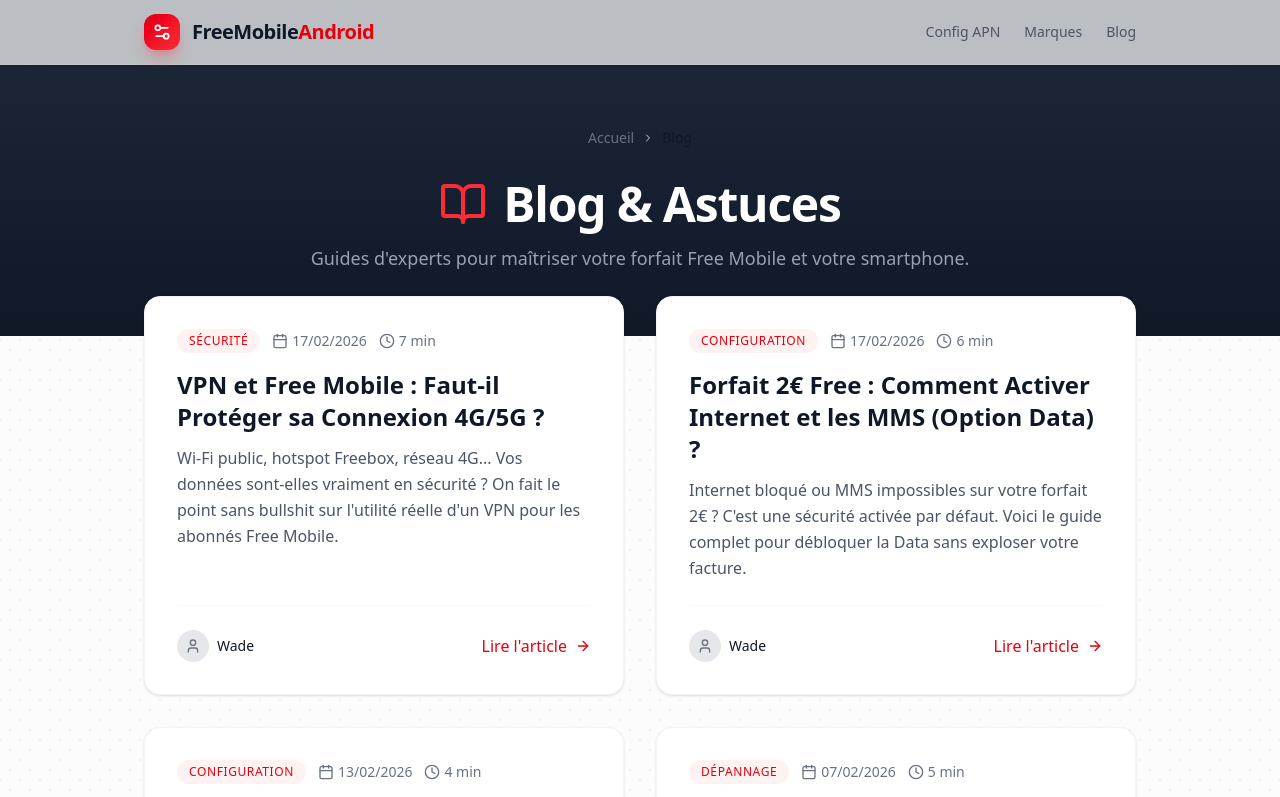
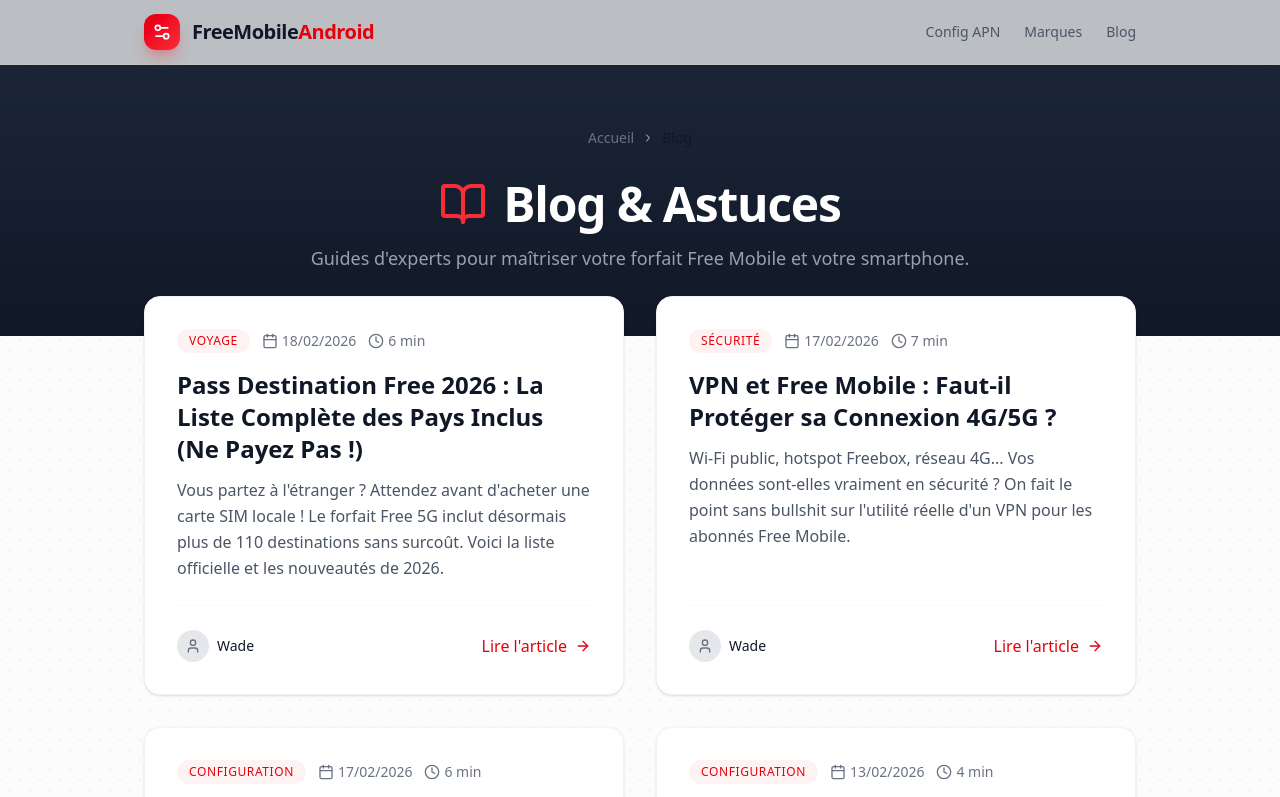
Before and after one commit to baguettecroissant/freemobileandroid, a Next.js app: page /blog in a window 1280 px wide. Shown: the top 797 px of the page. Built offline with nearby package versions, Linux system fonts and the light colour scheme.

Commit message:
feat(blog): add pass destination free 2026 post

```diff
--- a/data/posts.ts
+++ b/data/posts.ts
@@ -12,6 +12,73 @@ export interface BlogPost {
 }
 
 export const posts: BlogPost[] = [
+  {
+    slug: "pass-destination-free-liste-pays-inclus-2026",
+    title: "Pass Destination Free 2026 : La Liste Complète des Pays Inclus (Ne Payez Pas !)",
+    excerpt: "Vous partez à l'étranger ? Attendez avant d'acheter une carte SIM locale ! Le forfait Free 5G inclut désormais plus de 110 destinations sans surcoût. Voici la liste officielle et les nouveautés de 2026.",
+    date: "2026-02-18",
+    author: "Wade",
+    readTime: "6 min",
+    category: "Voyage",
+    image: "/blog_pass_destination_free_2026.png",
+    imagePrompt: "High-tech 3D isometric world map, highlighting countries included in Free Mobile roaming with glowing red pins and zones. Floating 5G logos and data packets traveling between continents. Glassmorphism style, Free Mobile red and white brand colors, clean light studio background, travel theme but highly technical and modern, 8k resolution",
+    content: `
+      <p>C'est le cauchemar de tout voyageur : atterrir à l'autre bout du monde, activer ses données mobiles pour commander un Uber, et recevoir un SMS de l'opérateur annonçant <strong>45€ de hors-forfait</strong> pour 3 Mo de data.</p>
+      <p>C'est là que le <strong>Forfait Free 5G (19,99€)</strong> écrase la concurrence. Avec son enveloppe de <strong>35 Go d'Internet en 4G/5G</strong> utilisable dans plus de <strong>110 destinations</strong>, c'est littéralement le meilleur forfait voyage du marché en 2026.</p>
+      <p>Mais attention : tous les pays ne sont pas logés à la même enseigne. Voici la liste officielle et à jour pour préparer vos valises sereinement.</p>
+
+      <h2>1. L'Europe et les DOM : C'est "Comme à la Maison"</h2>
+      <p>Ici, c'est simple. Dans l'Union Européenne et les DOM, vous utilisez votre forfait (appels, SMS, Internet) exactement comme en France, sans surcoût.</p>
+      <ul>
+        <li><strong>Union Européenne (27 pays) :</strong> Allemagne, Autriche, Belgique, Bulgarie, Chypre, Croatie, Danemark, Espagne, Estonie, Finlande, Grèce, Hongrie, Irlande, Italie, Lettonie, Lituanie, Luxembourg, Malte, Pays-Bas, Pologne, Portugal, République Tchèque, Roumanie, Slovaquie, Slovénie, Suède.</li>
+        <li><strong>DOM :</strong> Guadeloupe, Guyane française, Martinique, Mayotte, La Réunion.</li>
+        <li><strong>Les "Bonus" Free :</strong> Royaume-Uni (toujours inclus malgré le Brexit !), Suisse, Norvège, Islande, Ukraine (depuis 2022).</li>
+      </ul>
+
+      <h2>2. Le Reste du Monde : La Liste XXL (35 Go inclus)</h2>
+      <p>C'est ici que Free Mobile fait la différence. Là où SFR ou Orange vous facturent des "Packs Voyage" hors de prix, Free inclut ces destinations dans votre forfait de base. Vous avez <strong>35 Go</strong> de data (au-delà, c'est bloqué ou facturé, donc surveillez votre conso !).</p>
+
+      <h3>🌎 Amériques</h3>
+      <p>Argentine, Bolivie, Brésil, Canada, Chili, Colombie, Costa Rica, Él Salvador, États-Unis (USA), Mexique, Nicaragua, Panama, Pérou, Uruguay, Venezuela...</p>
+      <div class="bg-red-50 border-l-4 border-red-500 p-4 my-4">
+        <p class="font-bold text-red-800">⚠️ Attention aux USA :</p>
+        <p class="text-red-700 mt-1">Les réseaux 2G/3G sont éteints aux États-Unis. Votre téléphone DOIT être compatible <strong>VoLTE</strong> pour passer des appels. Vérifiez votre modèle dans notre <a href="/marques" class="text-red-800 font-bold hover:underline">liste des marques compatibles</a>.</p>
+      </div>
+
+      <h3>🌏 Asie & Océanie</h3>
+      <p>Australie, Chine, Corée du Sud, Inde, Indonésie, Israël, Japon, Kazakhstan, Malaisie, Nouvelle-Zélande, Philippines, Sri Lanka, Thaïlande, Turquie, Vietnam...</p>
+
+      <h3>🌍 Afrique & Moyen-Orient</h3>
+      <p>Afrique du Sud, Algérie, Arabie Saoudite, Arménie, Égypte, Émirats Arabes Unis (Dubaï/Abu Dhabi), Géorgie, Koweït, Madagascar, Sénégal, Tunisie...</p>
+      <p><em>Note : Cette liste évolue régulièrement. Consultez toujours votre Espace Abonné avant de partir.</em></p>
+
+      <h2>3. Checklist Avant le Départ (Ne sautez pas cette étape !)</h2>
+      <p>Avoir le bon forfait ne suffit pas. Si vous ne configurez pas votre téléphone, vous n'aurez aucun réseau. Faites ces 3 vérifications à l'aéroport :</p>
+
+      <ol>
+        <li><strong>Activez l'option "Voyage" (si nécessaire) :</strong> Connectez-vous à votre Espace Abonné. Dans "Mes Options", vérifiez si l'option "Voyage" ou "Communication à l'international" est activée. C'est surtout vital pour le forfait 2€, mais vérifiez quand même.</li>
+        <li><strong>Activez l'Itinérance des Données (Roaming) :</strong> Sur votre smartphone, allez dans <em>Paramètres > Réseaux Mobiles</em> et activez <strong>"Données en itinérance"</strong>. Sans ça, internet restera bloqué à la frontière.</li>
+        <li><strong>Vérifiez vos APN :</strong> C'est la cause n°1 des pannes à l'étranger. Si votre APN est mal configuré, vous aurez des appels mais pas d'internet. Suivez notre guide <a href="/configurer-apn" class="text-red-600 font-bold hover:underline">Configuration APN Free Mobile</a> pour être sûr.</li>
+      </ol>
+
+      <h2>Foire Aux Questions (FAQ)</h2>
+      <p><strong>Q : La 5G fonctionne-t-elle à l'étranger ?</strong><br>
+      R : Oui, dans de plus en plus de pays (USA, Canada, Portugal, etc.) si Free a un accord 5G avec l'opérateur local. Sinon, vous basculerez automatiquement en 4G/4G+.</p>
+
+      <p><strong>Q : Que se passe-t-il si je dépasse les 35 Go ?</strong><br>
+      R : Attention ! Au-delà, le Mo est facturé au tarif en vigueur (souvent très cher, genre 5€/Mo). Free vous envoie un SMS d'alerte à 80% et 100% du forfait. Coupez la data immédiatement à réception.</p>
+
+      <p><strong>Q : J'ai un problème réseau à l'arrivée, que faire ?</strong><br>
+      R : Éteignez et rallumez votre téléphone (classique mais efficace pour forcer la recherche réseau). Si ça ne marche pas, essayez de sélectionner manuellement un réseau partenaire dans les paramètres.</p>
+
+      <div class="bg-gradient-to-r from-blue-50 to-violet-50 border border-blue-200 rounded-xl p-6 my-8">
+        <p class="font-bold text-gray-900 flex items-center gap-2 mb-2">🔒 Cybersécurité en voyage</p>
+        <p class="text-gray-700 text-sm leading-relaxed mb-3">À l'étranger, vous allez sûrement vous connecter aux Wi-Fi douteux des hôtels et aéroports. Ne laissez pas vos données bancaires en libre accès. Un VPN est votre seule protection efficace hors de France.</p>
+        <a href="https://go.nordvpn.net/aff_c?offer_id=15&aff_id=140680&source=freemobile" target="_blank" rel="nofollow noopener noreferrer sponsored" class="inline-flex items-center gap-2 text-sm font-bold text-blue-700 hover:text-blue-800 hover:underline">Protéger mon smartphone en voyage →</a>
+      </div>
+    `,
+  },
+
   {
     slug: "vpn-free-mobile-proteger-connexion-4g-5g",
     title: "VPN et Free Mobile : Faut-il Protéger sa Connexion 4G/5G ?",
```
Also changed, not shown: public/blog_pass_destination_free_2026.png (added).
